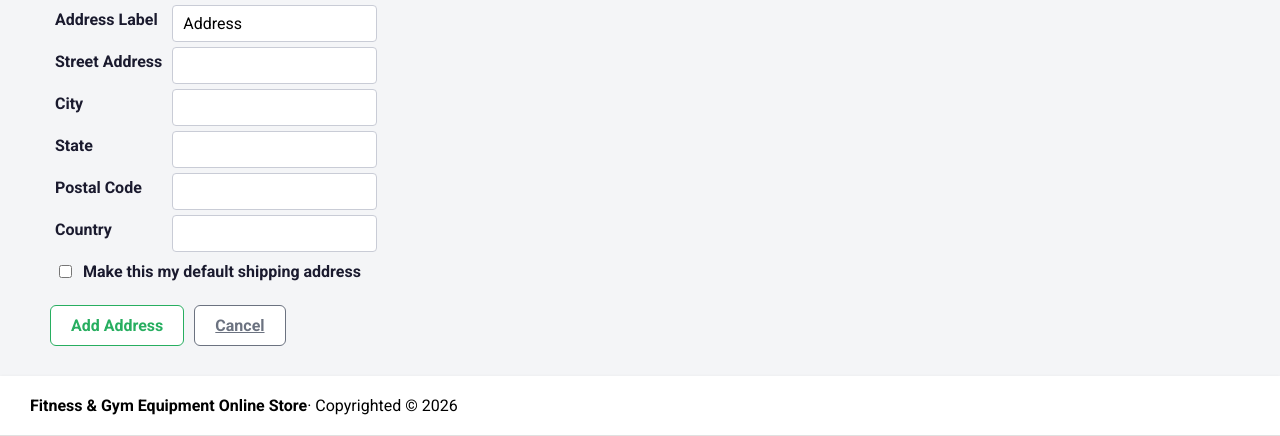
After one commit to NextSemIsMySem/bmit2013-assignment, a PHP site: page /user/address-form.php in a window 1280 px wide. The commit adds this page. Shown: the part 601-1037 px from the top of the page. Run offline with PHP 8.4, Linux system fonts and the light colour scheme; the visitor is signed in with stand-in values (Sample User, id 1); some libraries are stand-ins or nearby versions.

Commit message:
Add Google Maps integration and address management features
- Implement Google Maps API key retrieval and loading in the application.
- Add address management functionality including adding, editing, and deleting addresses.
- Create address form with map picker for selecting locations.
- Update database schema to support address labels and coordinates.
- Enhance user settings page to link to address management.

```diff
--- a/app/_base.php
+++ b/app/_base.php
@@ -263,6 +263,11 @@ function mail_config() {
     return file_exists($file) ? require $file : [];
 }
 
+function google_maps_api_key() {
+    $config = mail_config();
+    return $config['google_maps_api_key'] ?? '';
+}
+
 // Initialize and return mail object
 function get_mail() {
     require_once __DIR__ . '/lib/PHPMailer.php';
--- a/app/_config.sample.php
+++ b/app/_config.sample.php
@@ -7,4 +7,5 @@
 return [
     'mail_username' => 'YOUR_DEMO_ACCOUNT@gmail.com',
     'mail_password' => 'YOUR_APP_PASSWORD',
+    'google_maps_api_key' => 'YOUR_GOOGLE_MAPS_API_KEY',
 ];
--- a/app/_head.php
+++ b/app/_head.php
@@ -7,6 +7,9 @@
     <link rel="stylesheet" href="/css/app.css?v=<?= filemtime(__DIR__ . '/css/app.css') ?>">
     <?php if (!empty($_photoEditor)): ?>
         <link rel="stylesheet" href="https://cdnjs.cloudflare.com/ajax/libs/cropperjs/1.6.2/cropper.min.css">
+    <?php endif; ?>
+    <?php if (!empty($_googleMaps) && google_maps_api_key() !== ''): ?>
+        <script src="https://maps.googleapis.com/maps/api/js?key=<?= encode(google_maps_api_key()) ?>&libraries=places" defer></script>
     <?php endif; ?>
     <link rel="icon" href="data:,">
     <link rel="shortcut icon" href="data:,">
--- a/app/css/app.css
+++ b/app/css/app.css
@@ -1336,6 +1336,85 @@ label.upload img {
     background: rgba(0, 0, 0, 0.45);
 }
 
+.settings-addresses {
+    max-width: 900px;
+    margin-top: 28px;
+}
+
+.settings-addresses h2 {
+    margin-bottom: 8px;
+}
+
+.address-list {
+    display: grid;
+    grid-template-columns: repeat(auto-fit, minmax(260px, 1fr));
+    gap: 16px;
+    margin: 20px 0 28px;
+}
+
+.address-card {
+    padding: 16px;
+    background: #fff;
+    border: 1px solid #d7dbe5;
+    border-radius: 6px;
+}
+
+.address-card h3 {
+    margin: 0;
+    color: #1a1a2e;
+}
+
+.address-card p {
+    line-height: 1.5;
+}
+
+.address-default {
+    display: inline-block;
+    padding: 3px 7px;
+    color: #19692c;
+    background: #dff0df;
+    border-radius: 3px;
+    font-size: 12px;
+    vertical-align: middle;
+}
+
+.address-card-actions {
+    display: flex;
+    flex-wrap: wrap;
+    gap: 8px;
+    align-items: center;
+}
+
+.address-card-actions form {
+    margin: 0;
+}
+
+.address-form {
+    max-width: 700px;
+}
+
+.address-map-picker {
+    grid-column: 1 / -1;
+}
+
+#address-map {
+    width: 100%;
+    height: 320px;
+    margin-top: 8px;
+    border: 1px solid #d7dbe5;
+}
+
+.checkbox-label {
+    display: flex;
+    align-items: center;
+    gap: 8px;
+    grid-column: 1 / -1;
+}
+
+.checkbox-label input {
+    width: auto;
+}
+
 .form > .product-image-field {
     display: block;
 }
--- a/app/js/app.js
+++ b/app/js/app.js
@@ -463,6 +463,72 @@ if (photoEditorDialog && photoEditorInput && photoEditorImage && window.Cropper)
     photoEditorDialog.addEventListener('cancel', event => {
         event.preventDefault();
         photoEditorDialog.querySelector('[data-photo-editor-action="cancel"]').click();
+    });
+}
+
+const addressMap = document.querySelector('#address-map');
+
+if (addressMap) {
+    window.addEventListener('load', () => {
+        if (!window.google?.maps) {
+            return;
+        }
+
+        const latitudeInput = document.querySelector('#address-latitude');
+        const longitudeInput = document.querySelector('#address-longitude');
+        const streetInput = document.querySelector('#address-street');
+        const cityInput = document.querySelector('#address-city');
+        const stateInput = document.querySelector('#address-state');
+        const postalCodeInput = document.querySelector('#address-postal_code');
+        const countryInput = document.querySelector('#address-country');
+        const searchInput = document.querySelector('#address-search');
+        const existingLatitude = Number(addressMap.dataset.latitude);
+        const existingLongitude = Number(addressMap.dataset.longitude);
+        const initialLocation = Number.isFinite(existingLatitude) && Number.isFinite(existingLongitude)
+            && existingLatitude !== 0 && existingLongitude !== 0
+            ? {lat: existingLatitude, lng: existingLongitude}
+            : {lat: 3.1390, lng: 101.6869};
+        const map = new google.maps.Map(addressMap, {center: initialLocation, zoom: 15, mapTypeControl: false, streetViewControl: false});
+        const marker = new google.maps.Marker({map, position: initialLocation, draggable: true});
+        const geocoder = new google.maps.Geocoder();
+
+        const fillAddress = result => {
+            const components = {};
+            result.address_components?.forEach(component => component.types.forEach(type => { components[type] = component.long_name; }));
+            streetInput.value = [components.street_number, components.route].filter(Boolean).join(' ');
+            cityInput.value = components.locality || components.postal_town || components.administrative_area_level_2 || '';
+            stateInput.value = components.administrative_area_level_1 || '';
+            postalCodeInput.value = components.postal_code || '';
+            countryInput.value = components.country || '';
+            latitudeInput.value = result.geometry.location.lat();
+            longitudeInput.value = result.geometry.location.lng();
+        };
+
+        const chooseLocation = location => {
+            marker.setPosition(location);
+            map.panTo(location);
+            geocoder.geocode({location}, (results, status) => {
+                if (status === 'OK' && results[0]) {
+                    fillAddress(results[0]);
+                }
+            });
+        };
+
+        map.addListener('click', event => chooseLocation(event.latLng));
+        marker.addListener('dragend', event => chooseLocation(event.latLng));
+
+        const autocomplete = new google.maps.places.Autocomplete(searchInput, {fields: ['address_components', 'geometry'], types: ['address']});
+        autocomplete.bindTo('bounds', map);
+        autocomplete.addListener('place_changed', () => {
+            const place = autocomplete.getPlace();
+            if (!place.geometry?.location) {
+                return;
+            }
+            map.setZoom(17);
+            marker.setPosition(place.geometry.location);
+            map.panTo(place.geometry.location);
+            fillAddress(place);
+        });
     });
 }
 
--- /dev/null
+++ b/app/user/address-form.php
@@ -0,0 +1,101 @@
+<?php
+require '../_base.php';
+auth();
+
+function address_input($name, $label, $value = '') {
+    echo '<label for="address-' . encode($name) . '">' . encode($label) . '</label>';
+    echo '<input id="address-' . encode($name) . '" name="' . encode($name) . '" value="' . encode($value) . '">';
+    echo err('address_' . $name);
+}
+
+$addressId = filter_var($_REQUEST['address_id'] ?? $_GET['edit'] ?? '', FILTER_VALIDATE_INT);
+$editAddress = null;
+if ($addressId) {
+    $stm = $_db->prepare('SELECT * FROM address WHERE address_id = ? AND user_id = ?');
+    $stm->execute([$addressId, $_user->user_id]);
+    $editAddress = $stm->fetch();
+    if (!$editAddress) redirect('/user/address.php');
+}
+
+if (is_post()) {
+    $label = req('label');
+    $street = req('street');
+    $city = req('city');
+    $state = req('state');
+    $postalCode = req('postal_code');
+    $country = req('country');
+    $latitude = req('latitude');
+    $longitude = req('longitude');
+    $isDefault = req('is_default') === '1';
+
+    foreach ([
+        'label' => [$label, 50, 'Address label'],
+        'street' => [$street, 255, 'Street address'],
+        'city' => [$city, 100, 'City'],
+        'state' => [$state, 100, 'State'],
+        'postal_code' => [$postalCode, 20, 'Postal code'],
+        'country' => [$country, 100, 'Country'],
+    ] as $name => [$value, $max, $description]) {
+        if ($value === '') $_err['address_' . $name] = $description . ' is required.';
+        elseif (strlen($value) > $max) $_err['address_' . $name] = $description . ' must be at most ' . $max . ' characters.';
+    }
+    if (($latitude !== '' && !is_numeric($latitude)) || ($longitude !== '' && !is_numeric($longitude))) {
+        $_err['address_location'] = 'Please choose a valid location on the map.';
+    }
+
+    if (!$_err) {
+        $_db->beginTransaction();
+        if ($isDefault || !$addressId) {
+            $_db->prepare('UPDATE address SET is_default = 0 WHERE user_id = ?')->execute([$_user->user_id]);
+        }
+        if ($addressId) {
+            $stm = $_db->prepare('UPDATE address SET label = ?, street = ?, city = ?, state = ?, postal_code = ?, country = ?, latitude = NULLIF(?, \'\'), longitude = NULLIF(?, \'\'), is_default = ? WHERE address_id = ? AND user_id = ?');
+            $stm->execute([$label, $street, $city, $state, $postalCode, $country, $latitude, $longitude, $isDefault ? 1 : 0, $addressId, $_user->user_id]);
+        } else {
+            $stm = $_db->prepare('INSERT INTO address (user_id, label, street, city, state, postal_code, country, latitude, longitude, is_default) VALUES (?, ?, ?, ?, ?, ?, ?, NULLIF(?, \'\'), NULLIF(?, \'\'), ?)');
+            $stm->execute([$_user->user_id, $label, $street, $city, $state, $postalCode, $country, $latitude, $longitude, $isDefault ? 1 : 0]);
+        }
+        $_db->commit();
+        temp('info', $addressId ? 'Address updated.' : 'Address added.');
+        redirect('/user/address.php');
+    }
+
+    $editAddress = (object) compact('label', 'street', 'city', 'state', 'postalCode', 'country', 'latitude', 'longitude', 'isDefault');
+    $editAddress->postal_code = $postalCode;
+    $editAddress->is_default = $isDefault;
+}
+
+if (!$editAddress) {
+    $editAddress = (object) ['label' => 'Address', 'street' => '', 'city' => '', 'state' => '', 'postal_code' => '', 'country' => '', 'latitude' => '', 'longitude' => '', 'is_default' => false];
+}
+
+$_title = $addressId ? 'Edit Shipping Address' : 'Add Shipping Address';
+$_navSection = 'settings';
+$_backUrl = '/user/address.php';
+$_backLabel = 'Back to Addresses';
+$_googleMaps = true;
+include '../_head.php';
+?>
+
+<p>Choose a location on the map or search for your shipping address.</p>
+<form class="form address-form" method="post">
+    <input type="hidden" name="address_id" value="<?= $addressId ? (int) $addressId : '' ?>">
+    <div class="address-map-picker">
+        <label for="address-search">Choose Location</label>
+        <input id="address-search" type="search" placeholder="Search for an address on Google Maps" autocomplete="off">
+        <div id="address-map" data-latitude="<?= encode($editAddress->latitude) ?>" data-longitude="<?= encode($editAddress->longitude) ?>"></div>
+        <?= err('address_location') ?>
+    </div>
+    <?php address_input('label', 'Address Label', $editAddress->label); ?>
+    <?php address_input('street', 'Street Address', $editAddress->street); ?>
+    <?php address_input('city', 'City', $editAddress->city); ?>
+    <?php address_input('state', 'State', $editAddress->state); ?>
+    <?php address_input('postal_code', 'Postal Code', $editAddress->postal_code); ?>
+    <?php address_input('country', 'Country', $editAddress->country); ?>
+    <input type="hidden" id="address-latitude" name="latitude" value="<?= encode($editAddress->latitude) ?>">
+    <input type="hidden" id="address-longitude" name="longitude" value="<?= encode($editAddress->longitude) ?>">
+    <label class="checkbox-label"><input type="checkbox" name="is_default" value="1" <?= $editAddress->is_default ? 'checked' : '' ?>> Make this my default shipping address</label>
+    <section class="buttons"><button class="btn-green" type="submit"><?= $addressId ? 'Update Address' : 'Add Address' ?></button><a class="btn-gray" href="/user/address.php">Cancel</a></section>
+</form>
+
+<?php include '../_foot.php'; ?>
--- a/app/user/settings.php
+++ b/app/user/settings.php
@@ -9,10 +9,10 @@ $_backLabel = 'Back to Home';
 include '../_head.php';
 ?>
 
-<p>Manage your account details and password.</p>
 <section class="buttons">
     <a class="btn-green" href="/user/profile.php">Change Profile</a>
     <a class="btn-green" href="/user/change-password.php">Change Password</a>
+    <a class="btn-green" href="/user/address.php">Manage Shipping Addresses</a>
 </section>
 
 <?php
--- a/fitnessdb.sql
+++ b/fitnessdb.sql
@@ -28,6 +28,9 @@ CREATE TABLE IF NOT EXISTS `address` (
     `state` VARCHAR(100) NOT NULL,
     `postal_code` VARCHAR(20) NOT NULL,
     `country` VARCHAR(100) NOT NULL,
+    `label` VARCHAR(50) NOT NULL DEFAULT 'Address',
+    `latitude` DECIMAL(10,7) NULL,
+    `longitude` DECIMAL(10,7) NULL,
     `is_default` BOOLEAN NOT NULL DEFAULT FALSE,
     FOREIGN KEY (`user_id`) REFERENCES `user`(`user_id`) ON DELETE CASCADE
 ) ENGINE=InnoDB;
```
Also changed, not shown: app/user/address.php (added, +63 -0 lines), app/user/register.php (+19 -0 lines).
